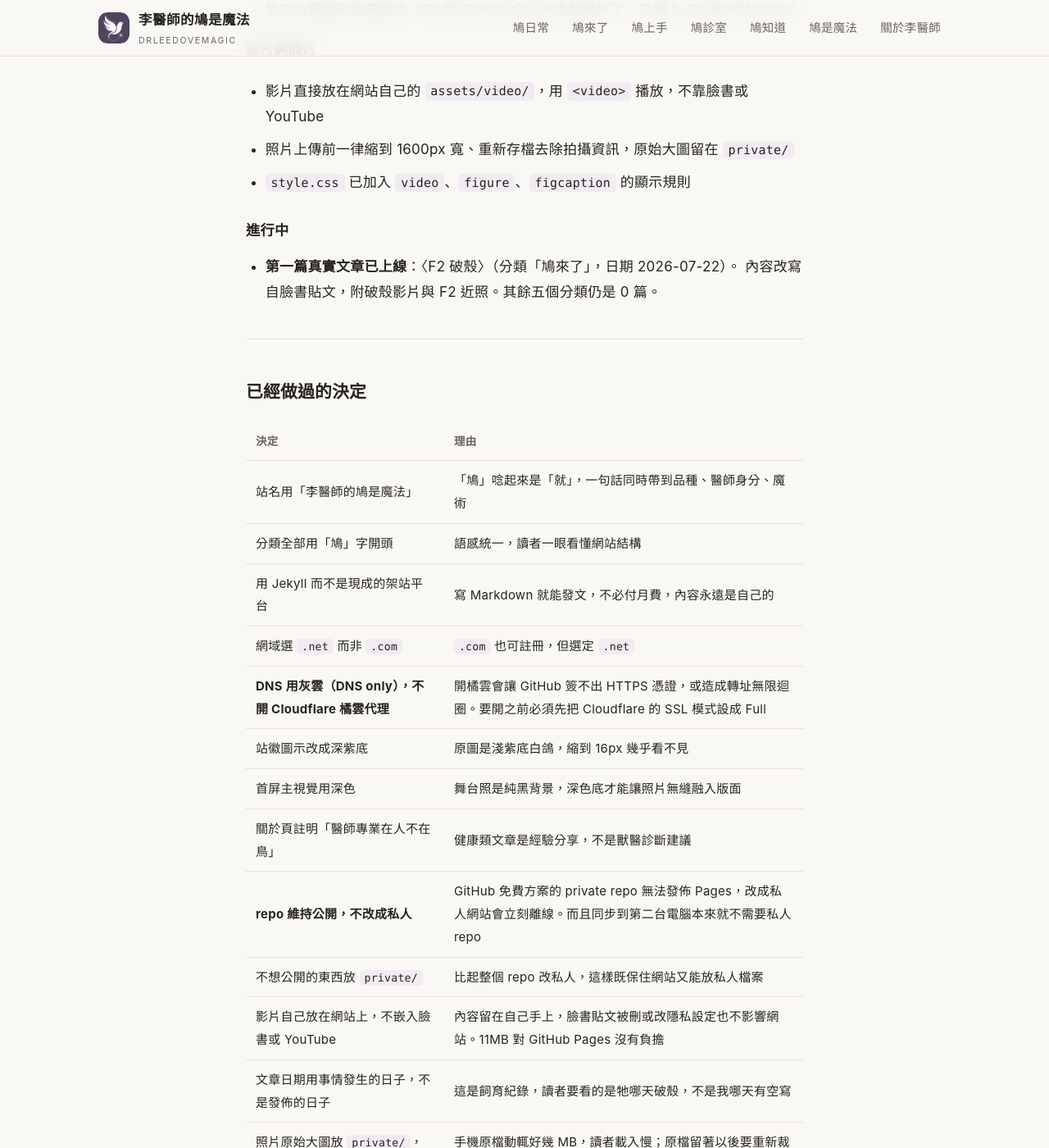
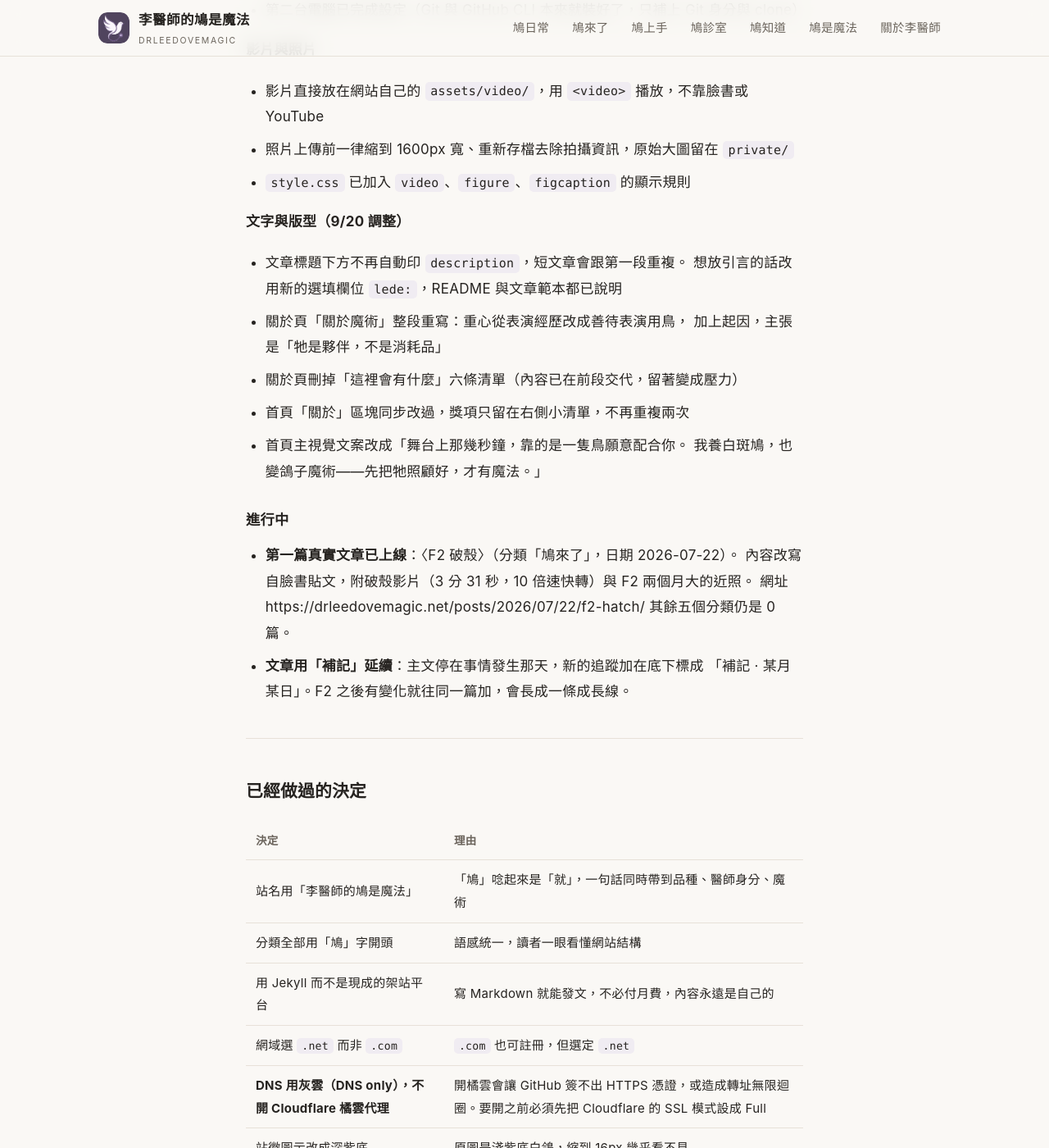
Before and after one commit to sherlocklee0212/drleedovemagic, a Jekyll site: the page built from 進度.md, in a window 1280 px wide and 1400 px high, scrolled down 2064 px. Shown: the whole window at 82% size. Built offline with Jekyll 4.4.1, drawn with Linux system fonts in a browser that asks for light colours; our own code applies the rules of GitHub Pages for plain Markdown files; some of the changed text lies outside the part shown.

Commit message:
更新進度：第一篇文章上線，網站文字重心改成善待表演用鳥
- 已完成補上 9/20 的文字與版型調整
- 進行中改成〈F2 破殼〉已上線，並記下「補記」的延續寫法
- 決定表格新增四條：不寫會過期的說法、轉述別人的事去識別化、
  關於頁不列承諾清單、獎項不條列不重複
- 待辦更新：手機實機測影片、寫第二篇、補上腳環的意義

Co-Authored-By: Claude Opus 5 <noreply@anthropic.com>

```diff
--- a/進度.md
+++ b/進度.md
@@ -59,10 +59,24 @@
 - 照片上傳前一律縮到 1600px 寬、重新存檔去除拍攝資訊，原始大圖留在 `private/`
 - `style.css` 已加入 `video`、`figure`、`figcaption` 的顯示規則
 
+**文字與版型（9/20 調整）**
+- 文章標題下方不再自動印 `description`，短文章會跟第一段重複。
+  想放引言的話改用新的選填欄位 `lede:`，README 與文章範本都已說明
+- 關於頁「關於魔術」整段重寫：重心從表演經歷改成善待表演用鳥，
+  加上起因，主張是「牠是夥伴，不是消耗品」
+- 關於頁刪掉「這裡會有什麼」六條清單（內容已在前段交代，留著變成壓力）
+- 首頁「關於」區塊同步改過，獎項只留在右側小清單，不再重複兩次
+- 首頁主視覺文案改成「舞台上那幾秒鐘，靠的是一隻鳥願意配合你。
+  我養白斑鳩，也變鴿子魔術——先把牠照顧好，才有魔法。」
+
 ### 進行中
 
 - **第一篇真實文章已上線**：〈F2 破殼〉（分類「鳩來了」，日期 2026-07-22）。
-  內容改寫自臉書貼文，附破殼影片與 F2 近照。其餘五個分類仍是 0 篇。
+  內容改寫自臉書貼文，附破殼影片（3 分 31 秒，10 倍速快轉）與 F2 兩個月大的近照。
+  網址 https://drleedovemagic.net/posts/2026/07/22/f2-hatch/
+  其餘五個分類仍是 0 篇。
+- **文章用「補記」延續**：主文停在事情發生那天，新的追蹤加在底下標成
+  「補記 · 某月某日」。F2 之後有變化就往同一篇加，會長成一條成長線。
 
 ---
 
@@ -83,6 +97,10 @@
 | 影片自己放在網站上，不嵌入臉書或 YouTube | 內容留在自己手上，臉書貼文被刪或改隱私設定也不影響網站。11MB 對 GitHub Pages 沒有負擔 |
 | 文章日期用事情發生的日子，不是發佈的日子 | 這是飼育紀錄，讀者要看的是牠哪天破殼，不是我哪天有空寫 |
 | 照片原始大圖放 `private/`，網站只放縮圖 | 手機原檔動輒好幾 MB，讀者載入慢；原檔留著以後要重新裁切還有得用 |
+| **不寫會過期的說法** | 「現在長這樣」「這是第一篇」「前陣子」這類講法，時間一過就要回頭改。改寫成「整整兩個月」「曾經」這種不會過期的說法 |
+| 轉述別人的事一律去識別化 | 關於頁提到「有人用鳥用得很兇」，不寫是誰、不寫場合地區。台灣玩鴿子魔術的人不多，多給一個條件就可能被對號入座 |
+| 關於頁不列「網站會有什麼」清單 | 那是承諾，寫得越具體、沒寫出來就越明顯，變成自己給自己的壓力。等累積夠多再回頭寫「我寫了這些」 |
+| 獎項不條列、不重複 | 條列像展示櫃，併進句子就退成背景。同一畫面只講一次 |
 | 移除根目錄的 `flavicon.png` | 871KB 的重複檔，網站沒用到（實際用的是 `assets/img/` 底下的版本），本機檔案保留 |
 
 ---
@@ -91,11 +109,13 @@
 
 ### 優先
 
-1. **確認〈F2 破殼〉在網站上顯示正常。** 特別是影片在手機上能不能播。
-2. **核對 `about.md` 的自述。** 那段文字是 Claude 代筆的，
-   要掛在你名字下，請自己讀一次確認語氣像不像你。
-3. **繼續寫第二篇。** 臉書上既有的貼文都可以搬過來，
+1. **用手機實機開一次〈F2 破殼〉**，確認影片播放順不順。
+   （電腦模擬手機尺寸已測過沒問題，實機還是要自己試。）
+2. **繼續寫第二篇。** 臉書上既有的貼文都可以搬過來，
    格式參考 `_posts/2026-07-22-f2-hatch.md`。
+   想補更早的事情就把檔名寫成當時的日期，網站會自動排到正確位置。
+3. **F2 腳上那個粉紅色腳環如果有意義**（辨識窩別或編號），
+   補一句進〈F2 破殼〉會是很好的細節。
 
 ### 之後再說
 
```
